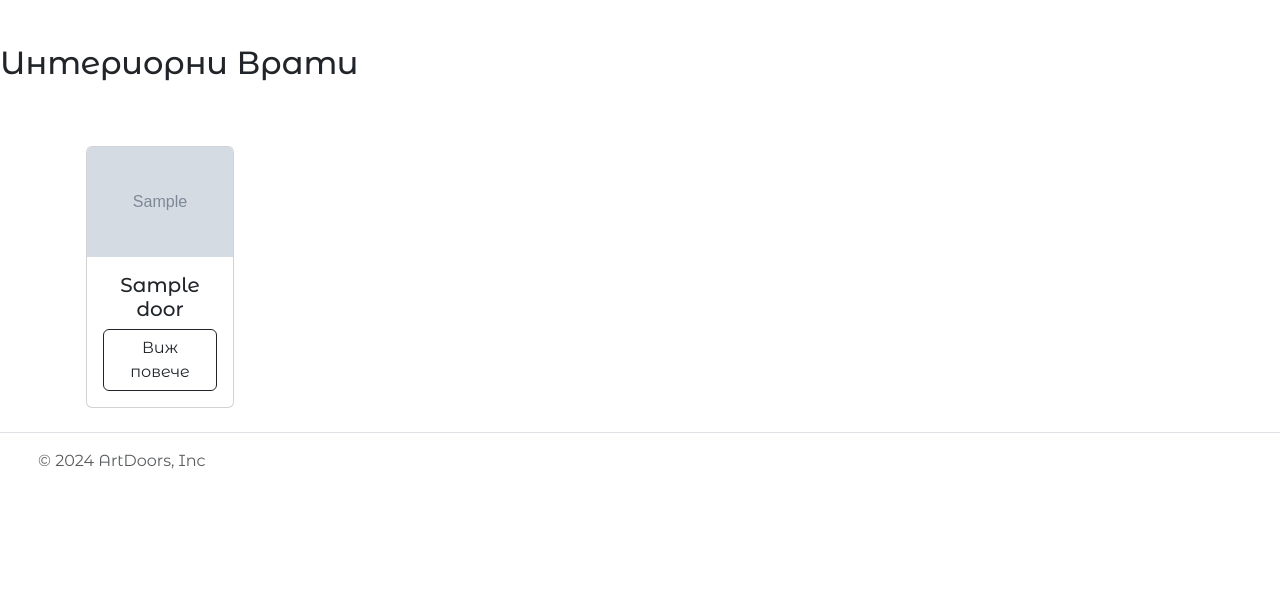
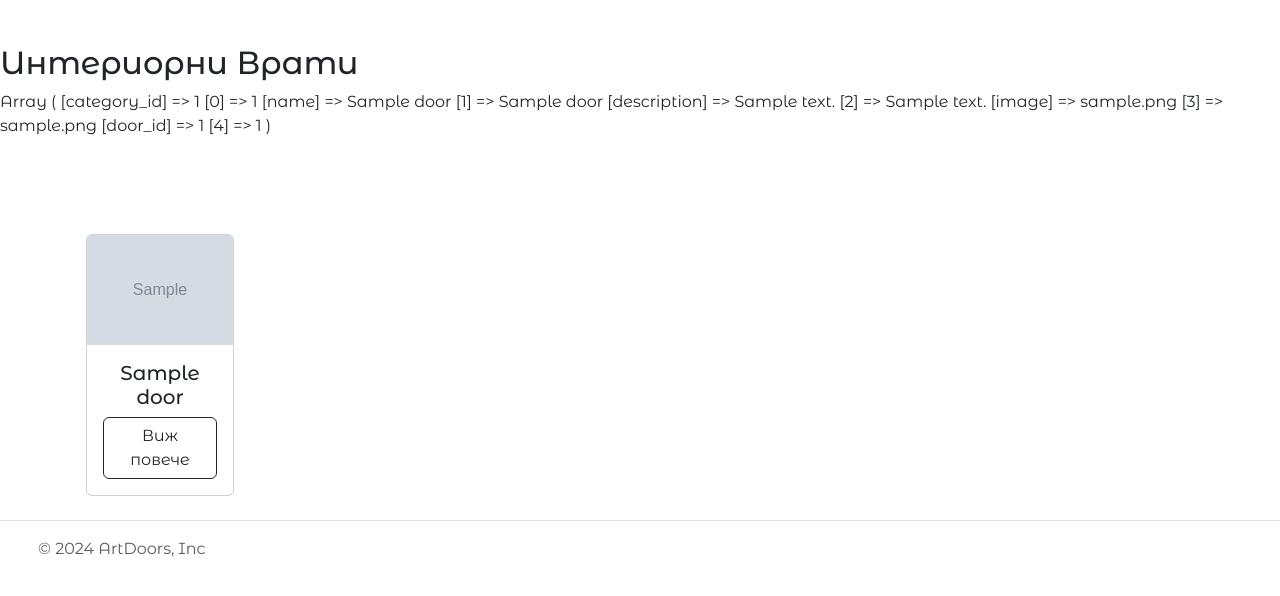
Before and after one commit to Vasilian05/Doors, a PHP site: page /products.php?category=interior in a window 1280 px wide. Shown: the part 56-652 px from the top of the page. Run offline with PHP 8.4, Linux system fonts and the light colour scheme; tables that the repository leaves empty or names only in its code hold one stand-in row (values such as "Sample post"); grey boxes marked "Sample" are stand-in pictures; some web fonts are replaced.

Commit message:
layout changes

```diff
--- a/products.php
+++ b/products.php
@@ -22,27 +22,28 @@ if ($category === 'interior') {
     // Handle invalid category or no category selected
     echo "<p>No category selected or invalid category.</p>";
 }
+print_r($data[0]);
 ?>
 
 <section class="products mt-5">
     <div class="container-fluid text-center">
-    <div class="row">
+        <div class="row row-cols-1 row-cols-sm-2 row-cols-md-3 row-cols-lg-4">
             <?php foreach($data as $door): ?>
-            <div class="col-md-3 mt-3"> <!-- Adjust col-md-* as needed -->
+                <div class="col mt-5">
                     <div class="card m-auto w-50">
                         <img src="<?php echo $door['image']; ?>" class="card-img-top" alt="...">
                         <div class="card-body">
                             <h5 class="card-title"><?php echo $door['name'] ?></h5>
-                        <a href="#" class="btn btn-outline-dark">Виж повече</a>
+                            <a href="product.php?id=<?php echo $door['door_id']; ?>" class="btn btn-outline-dark">Виж повече</a>
                         </div>
                     </div>
                 </div>
             <?php endforeach; ?>
         </div>
     </div>
+</section>
 
 
-    </section>
 
 
 <style>
```
Also changed, not shown: interior_img/Интериорна_Волна_стъкло_кестен.jpg (added). Lines whose indentation alone changed are shown as unchanged.
